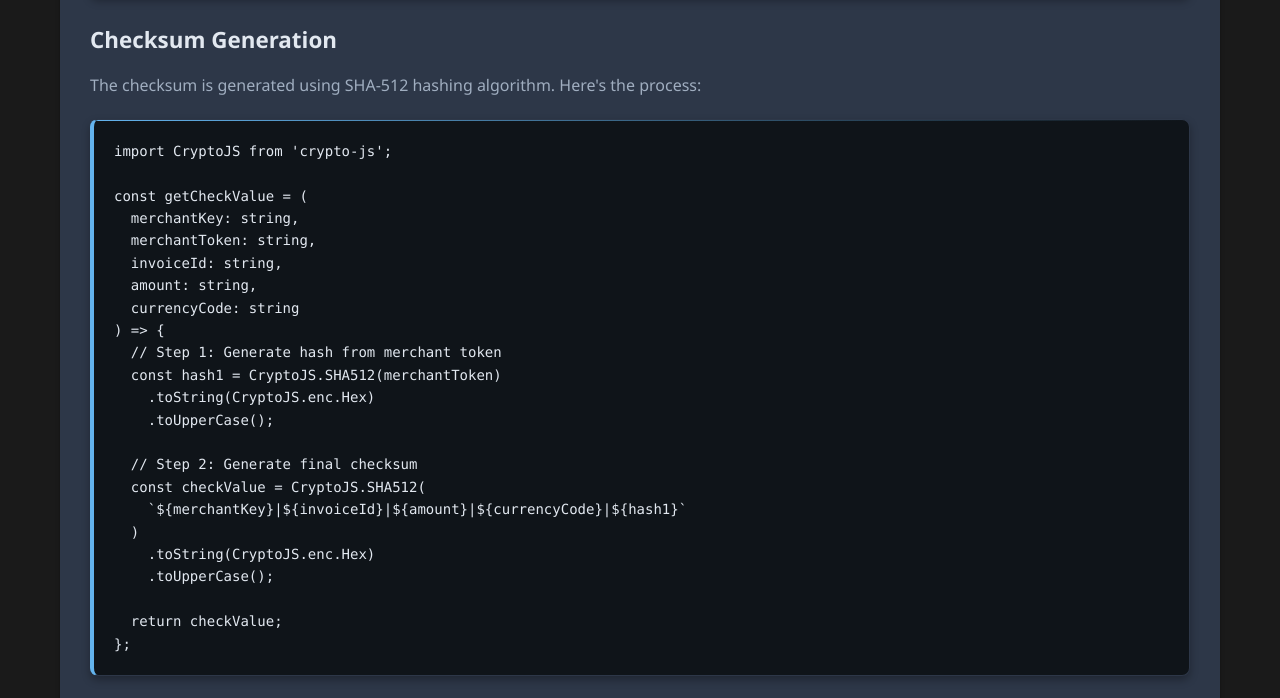
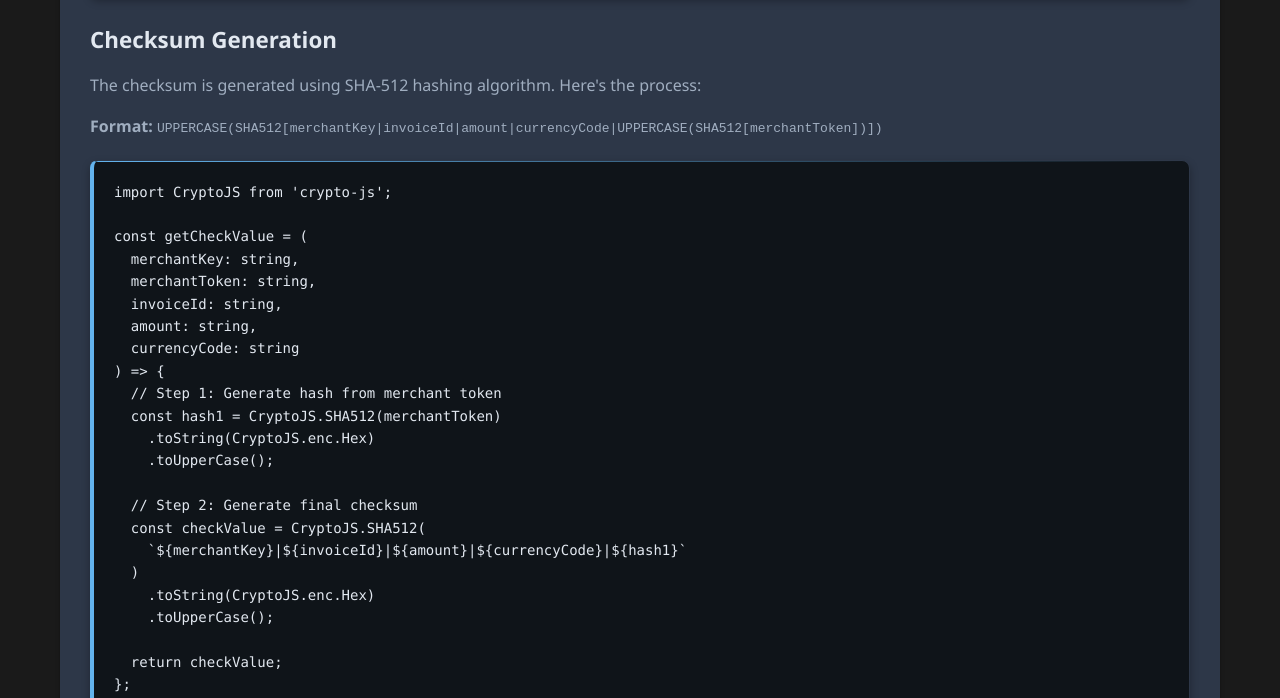
Before and after one commit to Thilina-Pathirage/payable-reactnativesdk-doc, a plain HTML site: page index.html in a window 1280 px wide. Shown: the part 2866-3564 px from the top of the page. Drawn offline with Linux system fonts and the light colour scheme.

Commit message:
Update doc

```diff
--- a/index.html
+++ b/index.html
@@ -453,6 +453,9 @@
 
             <h3>Checksum Generation</h3>
             <p>The checksum is generated using SHA-512 hashing algorithm. Here's the process:</p>
+
+            <p><strong>Format:</strong> <code>UPPERCASE(SHA512[merchantKey|invoiceId|amount|currencyCode|UPPERCASE(SHA512[merchantToken])])</code></p>
+
             <div class="code-block js">import CryptoJS from 'crypto-js';
 
 const getCheckValue = (
@@ -656,6 +659,9 @@ export default function OneTimePaymentExample() {
 };</div>
 
             <h3>Checksum Generation for Recurring Payments</h3>
+
+            <p><strong>Format:</strong> <code>UPPERCASE(SHA512[merchantKey|invoiceId|amount|currencyCode|customerRefNo|UPPERCASE(SHA512[merchantToken])])</code></p>
+
             <div class="code-block js">const getRecurringCheckValue = (
   merchantKey: string,
   merchantToken: string,
@@ -704,6 +710,9 @@ export default function OneTimePaymentExample() {
 };</div>
 
             <h3>Checksum Generation for Token Payments</h3>
+
+            <p><strong>Format:</strong> <code>UPPERCASE(SHA512[merchantKey|invoiceId|amount|currencyCode|customerRefNo|tokenId|UPPERCASE(SHA512[merchantToken])])</code></p>
+
             <div class="code-block js">const getTokenCheckValue = (
   merchantKey: string,
   merchantToken: string,
```
